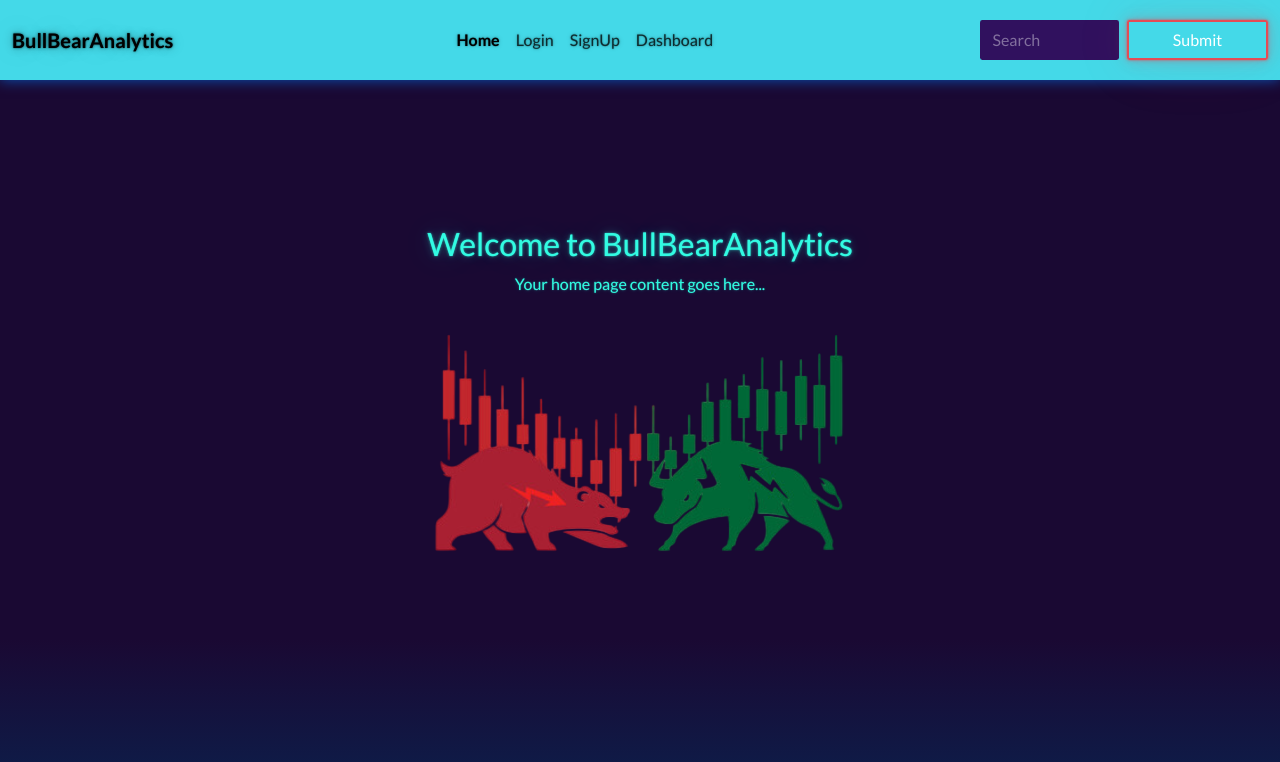
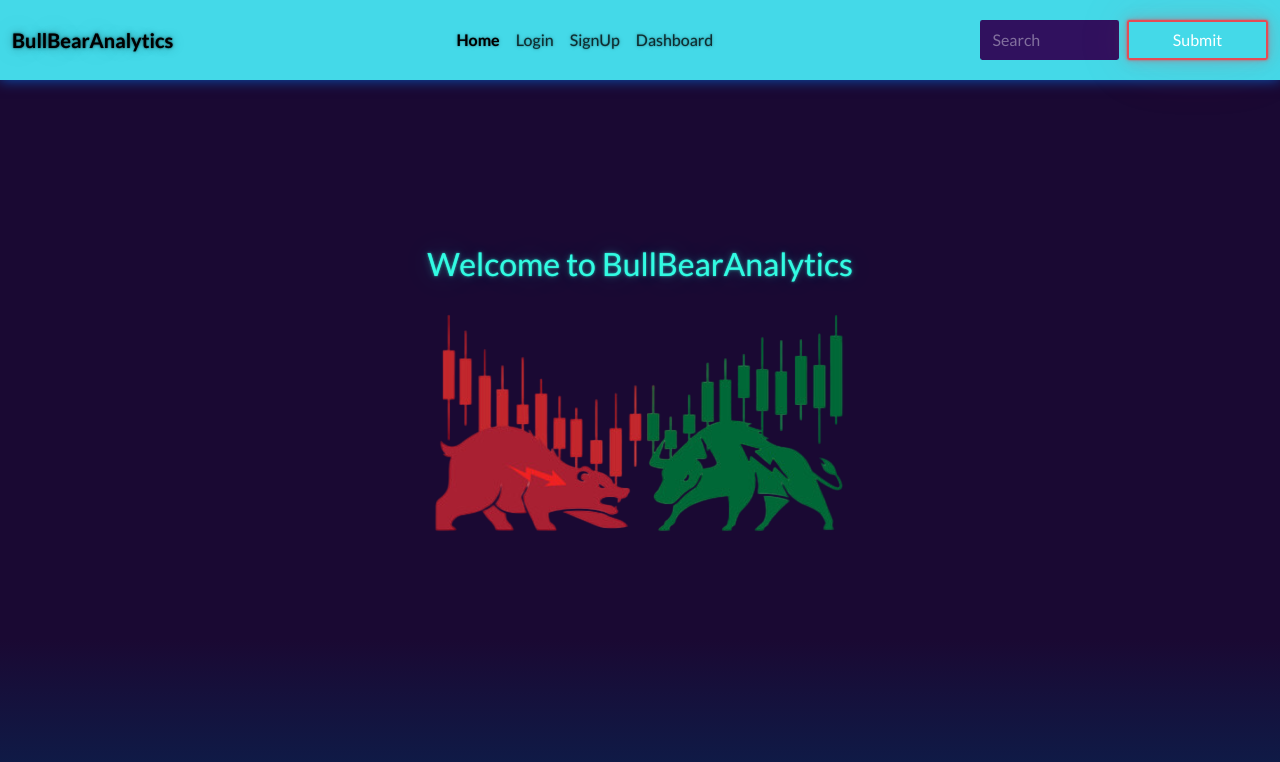
Before and after one commit to TwoDayWarriors/bullBearAnalytics, a React (Vite) app: page / in a window 1280 px wide. Both pictures are taken after a click on the link "Home". Shown: the top 762 px of the page. Built offline with nearby package versions, Linux system fonts and the light colour scheme.

Commit message:
LoginFunctional

```diff
--- a/src/Home.jsx
+++ b/src/Home.jsx
@@ -6,7 +6,6 @@ const Home = () => {
   return (
     <div className="home">
       <h2>Welcome to BullBearAnalytics</h2>
-      <p>Your home page content goes here...</p>
       <img src={homeImage} alt="Home" /> {/* Use the imported image */}
 
 
```
